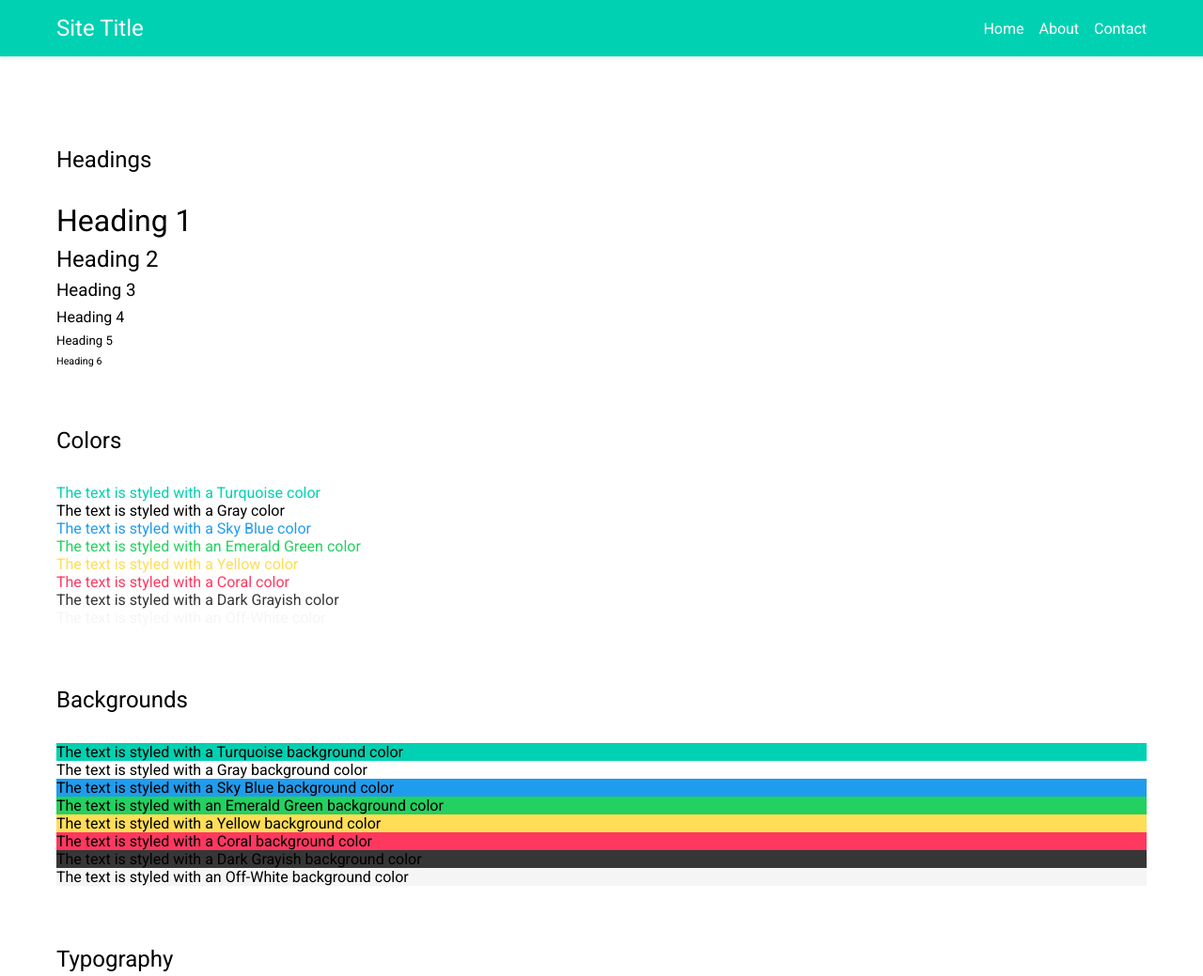
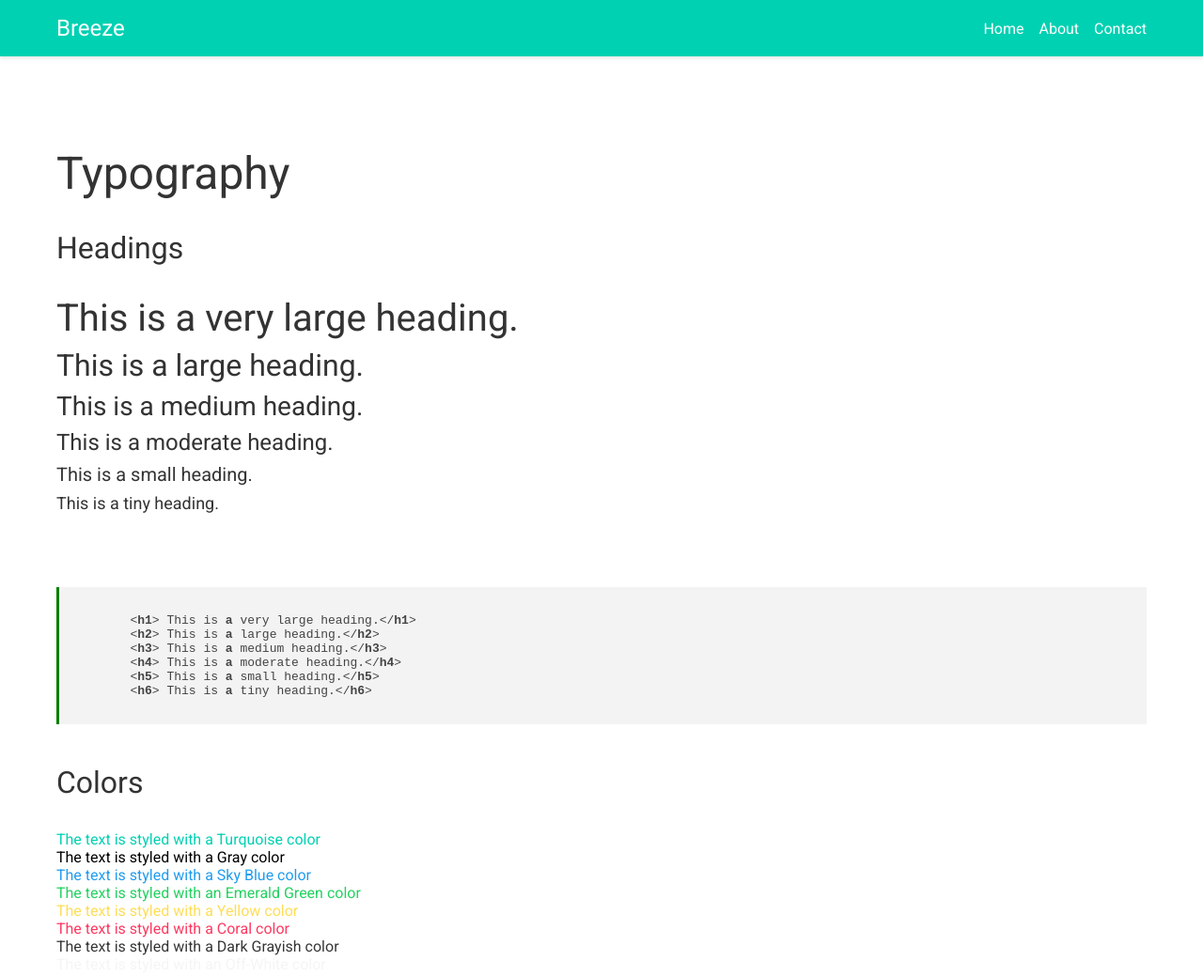
Before and after one commit to danimatuko/breeze, a website: page index.html in a window 1280 px wide. Shown: the top 1039 px of the page at 94% size. Drawn offline with nearby package versions, Linux system fonts and the light colour scheme; files that its build step writes are made by us from their sources.

Commit message:
add code snippets

```diff
--- a/index.html
+++ b/index.html
@@ -4,13 +4,18 @@
     <meta charset="UTF-8" />
     <meta http-equiv="X-UA-Compatible" content="IE=edge" />
     <meta name="viewport" content="width=device-width, initial-scale=1.0" />
+    <link
+      rel="stylesheet"
+      href="//cdnjs.cloudflare.com/ajax/libs/highlight.js/11.7.0/styles/default.min.css"
+    />
     <link rel="stylesheet" href="/dist/css/index.css" />
     <title>Breeze</title>
   </head>
+
   <body>
     <nav class="nav-primary text-white mb-4">
       <div class="container">
-        <span class="site-title">Site Title</span>
+        <span class="site-title">Breeze</span>
 
         <ul>
           <li><a href="#">Home</a></li>
@@ -23,14 +28,28 @@
     <div class="container">
       <!-- Headings -->
       <div class="mb-3">
+        <h1 class="mb-2 font-xxl">Typography</h1>
         <h2 class="mb-2">Headings</h2>
-        <h1>Heading 1</h1>
-        <h2>Heading 2</h2>
-        <h3>Heading 3</h3>
-        <h4>Heading 4</h4>
-        <h5>Heading 5</h5>
-        <h6>Heading 6</h6>
+        <div>
+          <h1>This is a very large heading.</h1>
+          <h2>This is a large heading.</h2>
+          <h3>This is a medium heading.</h3>
+          <h4>This is a moderate heading.</h4>
+          <h5>This is a small heading.</h5>
+          <h6>This is a tiny heading.</h6>
+        </div>
       </div>
+
+      <pre>
+      <code  class="">
+        &lt;h1&gt; This is a very large heading.&lt;/h1&gt;
+        &lt;h2&gt; This is a large heading.&lt;/h2&gt;
+        &lt;h3&gt; This is a medium heading.&lt;/h3&gt;
+        &lt;h4&gt; This is a moderate heading.&lt;/h4&gt;
+        &lt;h5&gt; This is a small heading.&lt;/h5&gt;
+        &lt;h6&gt; This is a tiny heading.&lt;/h6&gt;
+        </code>
+      </pre>
 
       <!-- colors -->
       <div class="mb-3">
@@ -157,5 +176,11 @@
 
       <!-- utilities -->
     </div>
+
+    <script src="//cdnjs.cloudflare.com/ajax/libs/highlight.js/11.7.0/highlight.min.js"></script>
+
+    <script>
+      hljs.highlightAll();
+    </script>
   </body>
 </html>
--- a/sass/_base.scss
+++ b/sass/_base.scss
@@ -3,10 +3,10 @@
 * License: MIT License
 * Website: https://github.com/danimatuko
 */
-/* Variabls */
+
+/* import Roboto from goole fonts */
 @import url("https://fonts.googleapis.com/css2?family=Roboto:ital,wght@0,300;0,400;0,700;1,300;1,400;1,700&display=swap");
 
-/* import Roboto from goole fonts */
 /* Reset CSS */
 /* Box sizing reset */
 *,
--- a/sass/_typography.scss
+++ b/sass/_typography.scss
@@ -8,6 +8,7 @@
  * typography styles and provides default styles for headings (h1-h6) and paragraphs (p).
  */
 
+/* Headings */
 h1,
 h2,
 h3,
@@ -17,3 +18,64 @@ h6 {
   font-weight: 400;
   margin-bottom: 0.5rem;
 }
+
+// Variables
+$heading-font-family: "Roboto", sans-serif;
+$heading-color: #333;
+$heading-font-weight: 400;
+
+// Mixins
+@mixin heading($size) {
+  font-family: $heading-font-family;
+  color: $heading-color;
+  font-weight: $heading-font-weight;
+  font-size: $size;
+}
+
+// Heading styles
+h1 {
+  @include heading(2.5rem);
+}
+
+h2 {
+  @include heading(2rem);
+}
+
+h3 {
+  @include heading(1.75rem);
+}
+
+h4 {
+  @include heading(1.5rem);
+}
+
+h5 {
+  @include heading(1.25rem);
+}
+
+h6 {
+  @include heading(1.125rem);
+}
+
+// code {
+//   margin: auto;
+// }
+
+// pre {
+//   background-color: #f5f5f5;
+//   padding: 10px;
+//   overflow-x: auto;
+//   font-family: "Courier New", monospace;
+//   border-left: $border-lg green solid;
+// }
+
+code {
+  border-left: $border-lg green solid;
+}
+
+// pre code {
+//   display: block;
+//   padding: 0;
+//   margin: 0;
+//   font-family: Consolas, Monaco, "Andale Mono", monospace;
+// }
```
